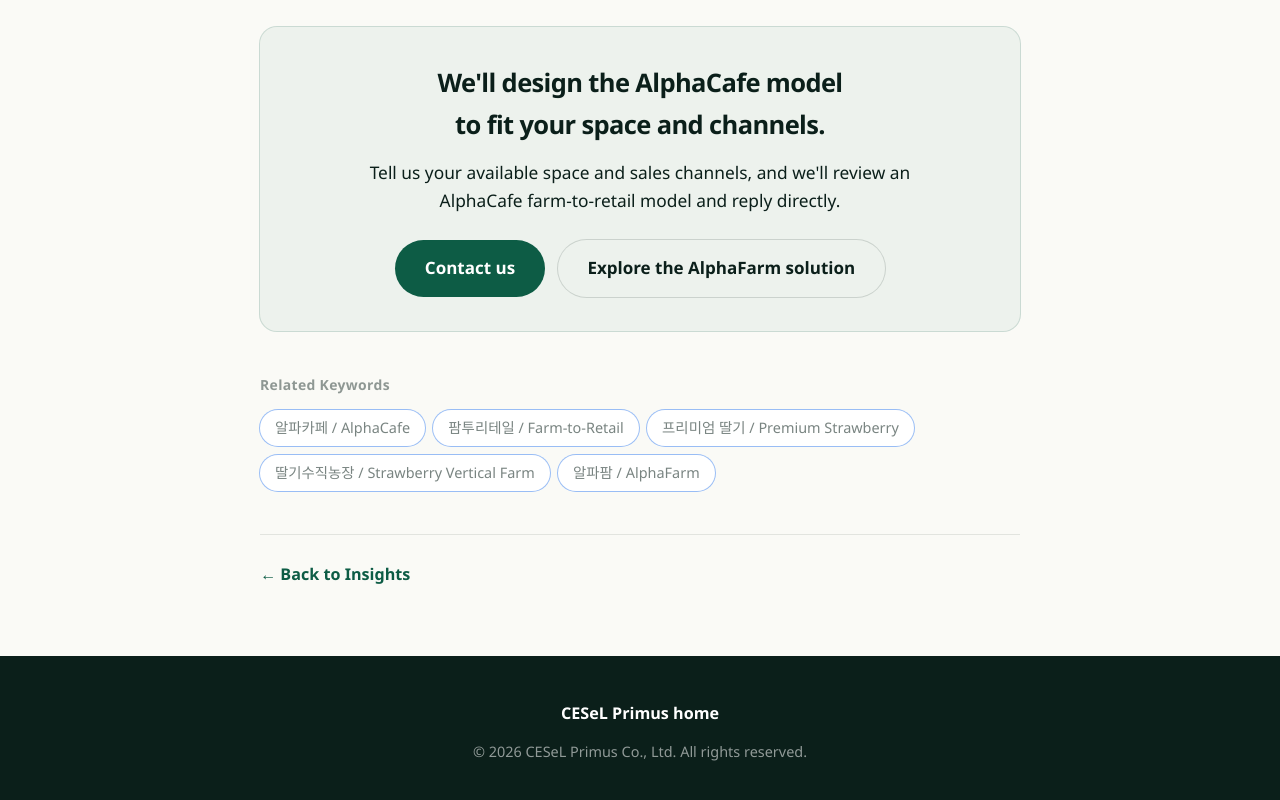
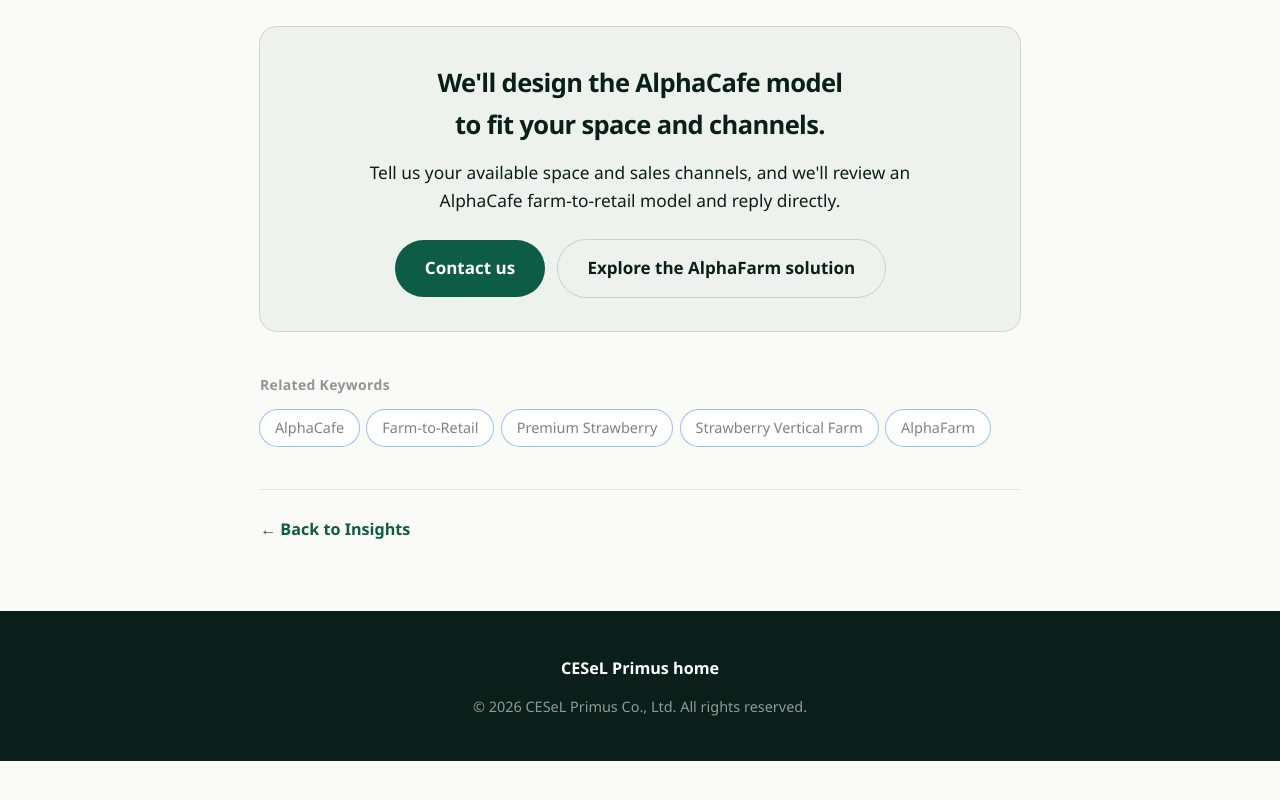
Before and after one commit to Ceselprimus/Ceselprimus, a Next.js app: page /en/insights/alphacafe-farm-to-retail in a window 1280 px wide. Shown: the part 1685-2485 px from the top of the page. After the commit the page ends 2446 px from the top, so only its background shows below. Built offline with nearby package versions, Linux system fonts and the light colour scheme; a web font is replaced by a local one.

Commit message:
영문 인사이트 상세 관련키워드 영문만 표시
ArticleLayout에서 영문 로케일일 때 relatedKeywords의 영문 부분('/' 뒤)만 표시하도록 수정. 변경: app/components/ArticleLayout.tsx

```diff
--- a/app/components/ArticleLayout.tsx
+++ b/app/components/ArticleLayout.tsx
@@ -171,7 +171,9 @@
           <p className="text-[0.82rem] font-bold tracking-wide text-ink/45">{L.related}</p>
           <ul className="mt-3 flex flex-wrap gap-2">
             {article.relatedKeywords.map((kw, i) => (
-              <li key={i} className="rounded-full bg-white px-3.5 py-1.5 text-[0.85rem] text-ink/55 ring-1 ring-ink/8">{kw}</li>
+              <li key={i} className="rounded-full bg-white px-3.5 py-1.5 text-[0.85rem] text-ink/55 ring-1 ring-ink/8">
+                {isEn && kw.includes(" / ") ? kw.split(" / ")[1] : kw}
+              </li>
             ))}
           </ul>
         </div>
```
